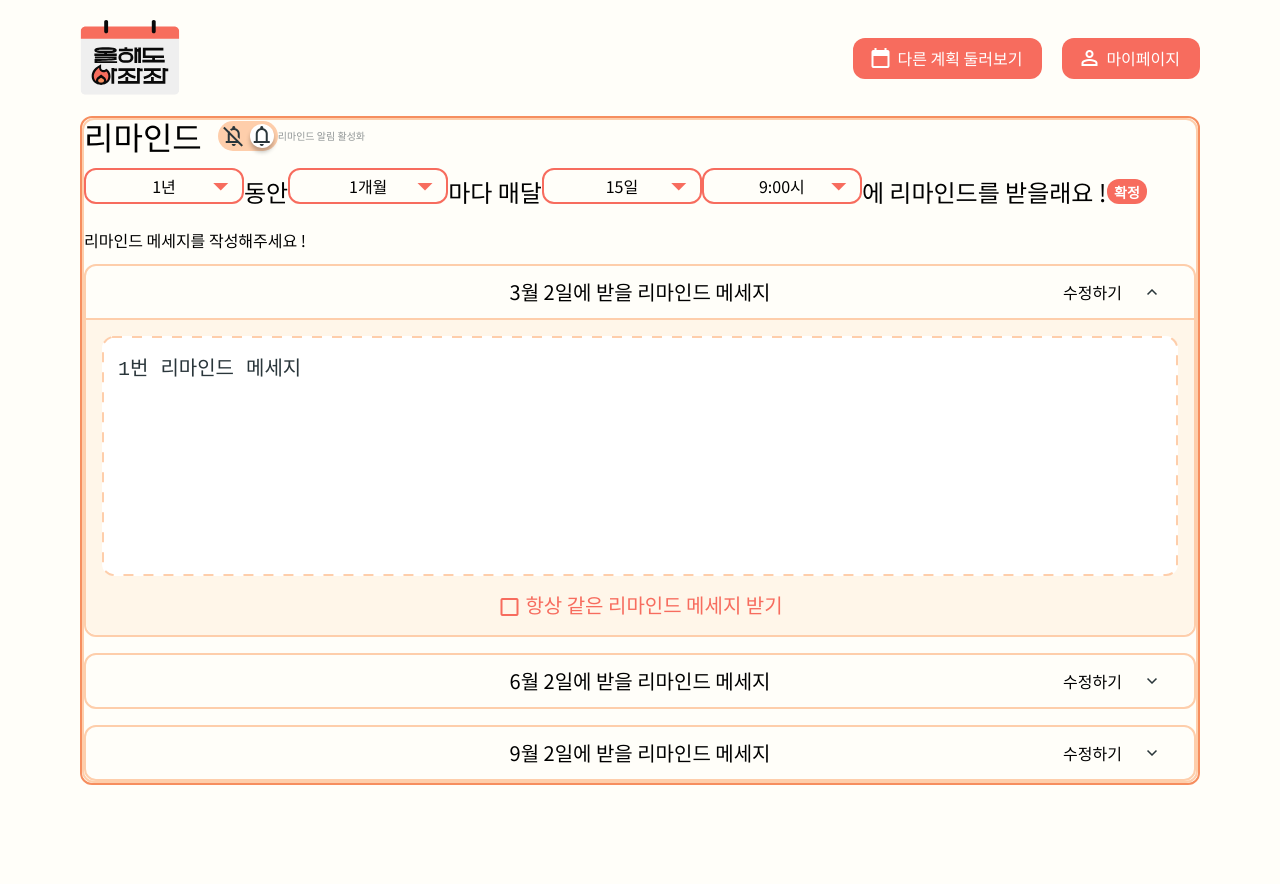
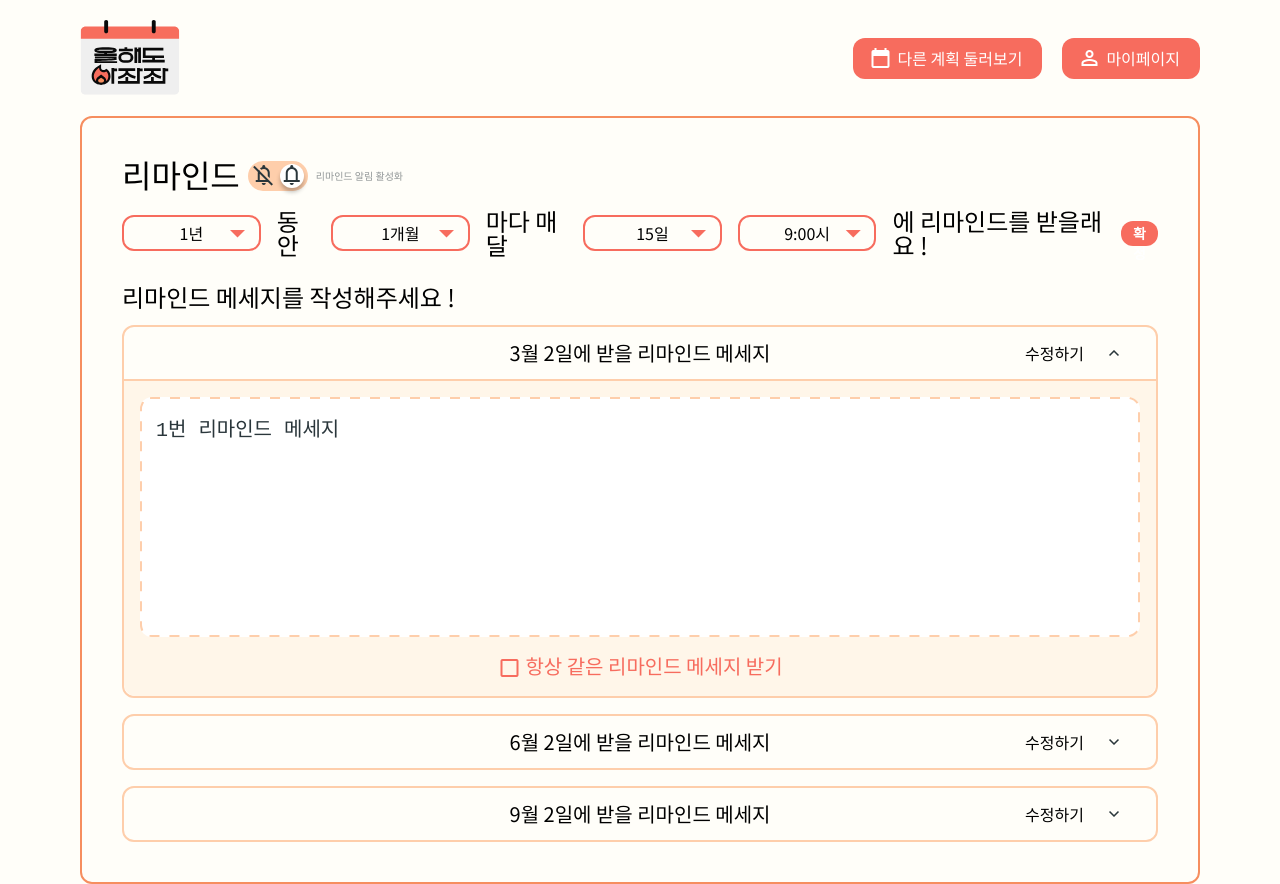
Before and after one commit to New-Barams/this-year-ajaja-fe, a Next.js app: page /create in a window 1280 px wide. Before the commit the page ends 800 px from the top, so only its background shows below. Built offline with nearby package versions, Linux system fonts and the light colour scheme.

Commit message:
💄 : #56 - WritableRemind 디자인 수정

```diff
--- /dev/null
+++ b/src/app/(header)/create/index.scss
@@ -0,0 +1,3 @@
+.create-page{
+  padding: 2.5rem;
+}
--- a/src/app/(header)/create/page.tsx
+++ b/src/app/(header)/create/page.tsx
@@ -1,7 +1,9 @@
 'use client';
 
 import { WritableRemind } from '@/components';
+import classNames from 'classnames';
 import { useState } from 'react';
+import './index.scss';
 
 type remindOptionType = {
   TotalPeriod: number;
@@ -9,6 +11,9 @@ type remindOptionType = {
   Date: number;
   Time: number;
 };
+
+// 로그인 여부 판단해서 로그인 x => 로그인 페이지로 redirect
+// 시즌인지 여부 판단해서 시즌 x => /home으로 redirect?
 
 export default function CreatePage() {
   // 리마인드 알림 여부 state => 원래는 서버에서 받아올 것
@@ -90,6 +95,7 @@ export default function CreatePage() {
   };
 
   return (
+    <div className={classNames('create-page')}>
       <WritableRemind
         isEditPage={true}
         isRemindOn={isRemindOn}
@@ -101,5 +107,6 @@ export default function CreatePage() {
         setRemindMessage={handleChangeRemindMessage}
         makeAllRemindMessageSame={makeAllRemindMessageSame}
       />
+    </div>
   );
 }
--- a/src/components/Remind/WritableRemind/WritableRemind.tsx
+++ b/src/components/Remind/WritableRemind/WritableRemind.tsx
@@ -70,10 +70,10 @@ export default function WritableRemind({
   makeAllRemindMessageSame,
 }: WritableRemindProps) {
   return (
-    <div className={classNames('remind-item')}>
+    <div className={classNames('writable-remind')}>
       {isEditPage ? (
-        <div className={classNames('remind-item--edit')}>
-          <span className={classNames('remind-item--edit__title')}>
+        <div className={classNames('writable-remind--edit')}>
+          <span className={classNames('writable-remind--edit__title')}>
             리마인드
           </span>
           <IconSwitchButton
@@ -82,39 +82,46 @@ export default function WritableRemind({
             onClick={toggleIsRemindOn!}
             isActive={isRemindOn!}
           />
-          <span className={classNames('remind-item--edit__toggle')}>
+          <span className={classNames('writable-remind--edit__toggle')}>
             {isRemindOn ? '리마인드 알림 활성화' : '리마인드 알림 비활성화'}
           </span>
         </div>
       ) : (
-        <div className={classNames('remind-item--create__title')}>
+        <div className={classNames('writable-remind--create__title')}>
           언제 리마인드 받고 싶나요?
         </div>
       )}
 
-      <div className={classNames('remind-options')}>
+      <div className={classNames('writable-remind__options')}>
         <Dropdown
           options={TOTAL_PERIOD_OPTIONS}
           selectedValue={remindOption.TotalPeriod}
           setSelectedValue={(newSelectedValue: number) => {
             setRemindOption('TotalPeriod', newSelectedValue);
           }}
+          classNameList={['writable-remind__options__dropdown']}
         />
-        <span>동안</span>
+        <span className={classNames('writable-remind--options__text')}>
+          동안
+        </span>
         <Dropdown
           options={TERM_OPTIONS}
           selectedValue={remindOption.Term}
           setSelectedValue={(newSelectedValue: number) => {
             setRemindOption('Term', newSelectedValue);
           }}
+          classNameList={['writable-remind__options__dropdown']}
         />
-        <span>마다 매달</span>
+        <span className={classNames('writable-remind--options__text')}>
+          마다 매달
+        </span>
         <Dropdown
           options={DATE_OPTIONS}
           selectedValue={remindOption.Date}
           setSelectedValue={(newSelectedValue: number) => {
             setRemindOption('Date', newSelectedValue);
           }}
+          classNameList={['writable-remind__options__dropdown']}
         />
         <Dropdown
           options={TIME_OPTIONS}
@@ -122,8 +129,11 @@ export default function WritableRemind({
           setSelectedValue={(newSelectedValue: number) => {
             setRemindOption('Time', newSelectedValue);
           }}
+          classNameList={['writable-remind__options__dropdown']}
         />
-        <span>에 리마인드를 받을래요 !</span>
+        <span className={classNames('writable-remind--options__text')}>
+          에 리마인드를 받을래요 !
+        </span>
 
         <Button
           background="primary"
@@ -139,10 +149,10 @@ export default function WritableRemind({
 
       {remindMessageList.length !== 0 && ( // 메세지가 없을 때는 리스트 렌더링 x
         <>
-          <div className={classNames('remind__message__title')}>
+          <div className={classNames('writable-remind__message__title')}>
             리마인드 메세지를 작성해주세요 !
           </div>
-          <div className={classNames('remind__message__list')}>
+          <div className={classNames('writable-remind__message__list')}>
             {remindMessageList.map((item, index) => {
               return index === 0 ? ( // 첫 번째 아이템만 동일한 메세지 체크박스 렌더링 해줘야 함
                 <WritableRemindItem
@@ -153,7 +163,7 @@ export default function WritableRemind({
                     setRemindMessage(item.date.month, item.date.day, text);
                   }}
                   makeAllRemindMessageSame={makeAllRemindMessageSame}
-                  classNameList={['remind__message__item']}
+                  classNameList={['writable-remind__message__item']}
                 />
               ) : (
                 <WritableRemindItem
@@ -163,7 +173,7 @@ export default function WritableRemind({
                   handleChangeRemindMessage={(text: string) => {
                     setRemindMessage(item.date.month, item.date.day, text);
                   }}
-                  classNameList={['remind__message__item']}
+                  classNameList={['writable-remind__message__item']}
                 />
               );
             })}
--- a/src/components/Remind/WritableRemind/index.scss
+++ b/src/components/Remind/WritableRemind/index.scss
@@ -1,4 +1,4 @@
-.remind-item {
+.writable-remind {
   display: flex;
   flex-direction: column;
 
@@ -8,10 +8,13 @@
 
     &__title {
       font-size: 2rem;
-      margin-right: 1rem;
+      line-height: 2rem;
+      margin-right: 0.5rem;
+      margin-bottom: 0.2rem;
     }
 
     &__toggle {
+      margin-left: 0.5rem;
       font-size: 0.625rem;
       color: var(--origin-gray-200);
     }
@@ -22,21 +25,28 @@
   }
 }
 
-.remind-options {
+.writable-remind__options {
   display: flex;
   margin-top: 1rem;
   font-size: 1.5rem;
-  align-items: flex-end;
+  align-items: center;
+  gap: 1rem;
+
+  &__text{
+    margin-left: 1rem;
+  }
 
   &__change-button {
   }
 }
 
-.remind__message__title {
+.writable-remind__message {
+  &__title {
+    font-size: 1.5rem;
     margin-top: 1.75rem;
   }
 
-.remind__message__list {
+  &__list {
     display: flex;
     margin-top: 1rem;
     flex-direction: column;
@@ -44,5 +54,6 @@
     gap: 1rem;
   }
 
-.remind__message__item {
+  &__item {
   }
+}
```
Lines whose indentation alone changed are shown as unchanged.
